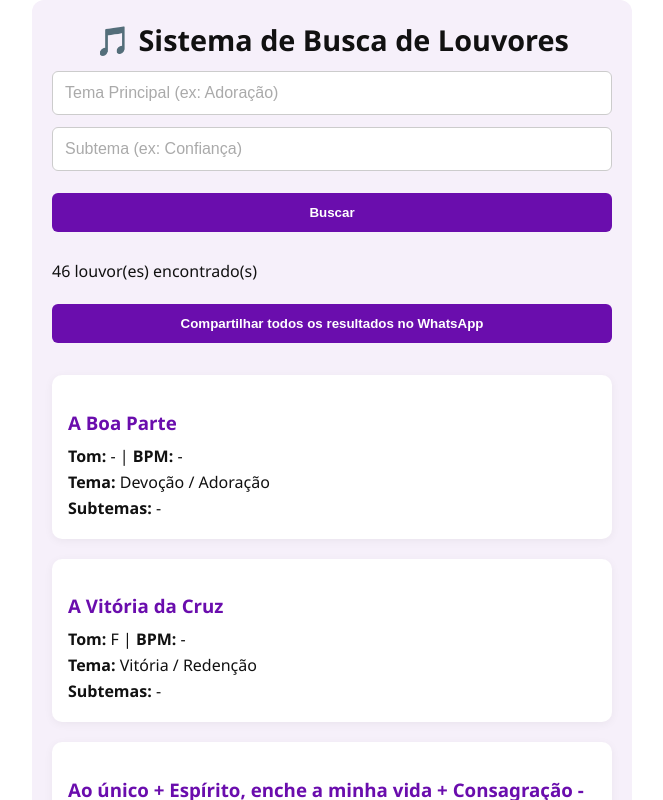
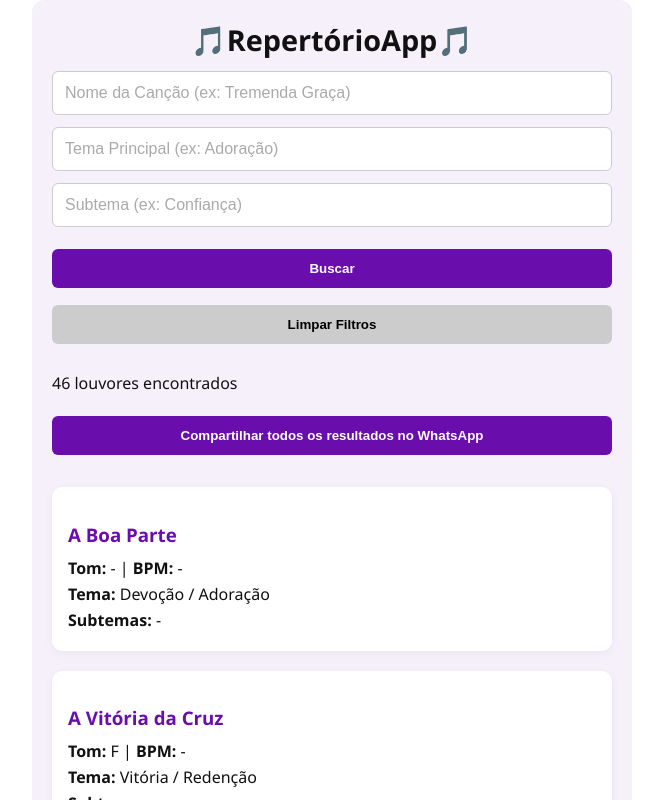
Before and after one commit to fritsjohnny/RepertorioApp, an Angular app in the folder RepertorioApp/: page / in a window 1280 px wide. Both pictures are taken after a click on the button "Buscar". Shown: the top 800 px of the page, without its empty margins (308-971 px from the left). Built offline with nearby package versions, Linux system fonts and the light colour scheme.

Commit message:
fix: adicionar filtro por título na busca de louvores

```diff
--- a/RepertorioApp/src/app/app.component.ts
+++ b/RepertorioApp/src/app/app.component.ts
@@ -1,6 +1,5 @@
 import { Component } from '@angular/core';
 import { LouvorListComponent } from './pages/louvor-list/louvor-list.component';
-
 @Component({
   selector: 'app-root',
   imports: [LouvorListComponent],
--- a/RepertorioApp/src/app/pages/louvor-list/louvor-list.component.html
+++ b/RepertorioApp/src/app/pages/louvor-list/louvor-list.component.html
@@ -1,23 +1,54 @@
 <div class="container">
   <div class="titulo">
-    <h2>🎵 Sistema de Busca de Louvores</h2>
+    <h2>🎵RepertórioApp🎵</h2>
   </div>
+
+  <input
+    type="text"
+    placeholder="Nome da Canção (ex: Tremenda Graça)"
+    [(ngModel)]="titulo"
+    (keyup.enter)="filtrar()"
+  />
 
   <input
     type="text"
     placeholder="Tema Principal (ex: Adoração)"
     [(ngModel)]="tema"
+    (keyup.enter)="filtrar()"
   />
+
   <input
     type="text"
     placeholder="Subtema (ex: Confiança)"
     [(ngModel)]="subtema"
+    (keyup.enter)="filtrar()"
   />
+
   <button (click)="filtrar()">Buscar</button>
+  <button *ngIf="louvoresFiltrados.length" class="btn-clear" (click)="limpar()">
+    Limpar Filtros
+  </button>
+
+  <button (click)="gerarRepertorio()" style="display: none">
+    🎶 Gerar Repertório com IA (baseado na busca)
+  </button>
+
+  <div *ngIf="repertorioGerado">
+    <h3>Repertório Gerado:</h3>
+    <pre>{{ repertorioGerado }}</pre>
+
+    <button class="btn-clear" (click)="limparSugestao()">
+      Limpar sugestão
+    </button>
+  </div>
 
   <p *ngIf="louvoresFiltrados.length">
-    {{ louvoresFiltrados.length }} louvor(es) encontrado(s)
+    {{ louvoresFiltrados.length }} louvor{{
+      louvoresFiltrados.length === 1 ? "" : "es"
+    }}
+    encontrado{{ louvoresFiltrados.length === 1 ? "" : "s" }}
   </p>
+
   <p *ngIf="!louvoresFiltrados.length">Nenhum louvor encontrado.</p>
 
   <button *ngIf="louvoresFiltrados.length" (click)="compartilharTodos()">
--- a/RepertorioApp/src/app/pages/louvor-list/louvor-list.component.scss
+++ b/RepertorioApp/src/app/pages/louvor-list/louvor-list.component.scss
@@ -160,3 +160,20 @@ button {
     transform: translateY(0);
   }
 }
+
+.btn-clear {
+  width: 100%;
+  padding: 12px;
+  background-color: #cccccc;
+  color: #000;
+  border: none;
+  border-radius: 6px;
+  font-weight: bold;
+  cursor: pointer;
+  margin-top: 5px;
+  transition: background 0.2s ease-in-out;
+
+  &:hover {
+    background-color: #aaaaaa;
+  }
+}
--- a/RepertorioApp/src/app/pages/louvor-list/louvor-list.component.ts
+++ b/RepertorioApp/src/app/pages/louvor-list/louvor-list.component.ts
@@ -1,6 +1,7 @@
 import { Component } from '@angular/core';
 import { CommonModule } from '@angular/common';
 import { FormsModule } from '@angular/forms';
+import { OpenAIService } from '../../services/openai.service';
 
 @Component({
   selector: 'app-louvor-list',
@@ -10,22 +11,65 @@ import { FormsModule } from '@angular/forms';
   styleUrls: ['./louvor-list.component.scss'],
 })
 export class LouvorListComponent {
+  titulo: string = '';
   tema: string = '';
   subtema: string = '';
   louvoresFiltrados: any[] = [];
   louvorSelecionado: any = null;
+  repertorioGerado: string = '';
 
-  constructor() {}
+  constructor(private openaiService: OpenAIService) {}
 
-  filtrar(): void {
-    const temaLower = this.tema.toLowerCase();
-    const subtemaLower = this.subtema.toLowerCase();
+  filtrar() {
+    const termoTitulo = this.titulo?.toLowerCase() || '';
+    const termoTema = this.tema?.toLowerCase() || '';
+    const termoSubtema = this.subtema?.toLowerCase() || '';
 
-    this.louvoresFiltrados = this.louvores.filter(
-      (l) =>
-        (!this.tema || l.tema.toLowerCase().includes(temaLower)) &&
-        (!this.subtema || l.subtemas.toLowerCase().includes(subtemaLower))
-    );
+    this.louvoresFiltrados = this.louvores.filter((l) => {
+      const tituloOk = l.titulo.toLowerCase().includes(termoTitulo);
+      const temaOk = l.tema.toLowerCase().includes(termoTema);
+      const subtemaOk = l.subtemas.toLowerCase().includes(termoSubtema);
+      return tituloOk && temaOk && subtemaOk;
+    });
+  }
+
+  limpar(): void {
+    this.titulo = '';
+    this.tema = '';
+    this.subtema = '';
+    this.louvoresFiltrados = [];
+  }
+
+  gerarRepertorio() {
+    this.openaiService
+      .generateRepertorioFake(this.tema, this.subtema)
+      .subscribe((resposta) => {
+        this.repertorioGerado = resposta;
+      });
+
+    // const partes: string[] = [];
+
+    // if (this.tema) {
+    //   partes.push(`Tema: ${this.tema}`);
+    // }
+    // if (this.subtema) {
+    //   partes.push(`Subtema: ${this.subtema}`);
+    // }
+
+    // const promptBase =
+    //   'Monte um repertório de louvores cristãos baseado nos seguintes critérios:';
+    // const prompt = partes.length
+    //   ? `${promptBase}\n${partes.join('\n')}`
+    //   : 'Monte um repertório cristão variado com foco em louvores contemporâneos.';
+
+    // this.openaiService.gerarRepertorio(prompt).subscribe((res: any) => {
+    //   const resposta = res.choices?.[0]?.message?.content || 'Nada retornado.';
+    //   this.repertorioGerado = resposta;
+    // });
+  }
+
+  limparSugestao() {
+    this.repertorioGerado = '';
   }
 
   abrirModalPorTitulo(titulo: string) {
--- /dev/null
+++ b/RepertorioApp/src/app/services/openai.service.ts
@@ -0,0 +1,55 @@
+import { HttpClient } from '@angular/common/http';
+import { Injectable } from '@angular/core';
+import { delay, Observable, of } from 'rxjs';
+
+@Injectable({
+  providedIn: 'root',
+})
+export class OpenAIService {
+  // private apiUrl = 'https://api.openai.com/v1/chat/completions';
+  // private apiKey =
+  //   ''; // Coloque sua chave da OpenAI aqui
+
+  constructor(private http: HttpClient) {}
+
+  // gerarRepertorio(prompt: string) {
+  //   const body = {
+  //     model: 'gpt-4o',
+  //     messages: [
+  //       {
+  //         role: 'system',
+  //         content:
+  //           'Você é um assistente de música cristã. Seu papel é montar repertórios inteligentes para cultos, baseado no tema e/ou sub-tema fornecido.',
+  //       },
+  //       {
+  //         role: 'user',
+  //         content: prompt,
+  //       },
+  //     ],
+  //     temperature: 0.7,
+  //   };
+
+  //   return this.http.post(this.apiUrl, body, {
+  //     headers: {
+  //       Authorization: `Bearer ${this.apiKey}`,
+  //       'Content-Type': 'application/json',
+  //     },
+  //   });
+  // }
+
+  generateRepertorioFake(tema: string, subtema: string): Observable<string> {
+    const repertorioSimulado = `
+  Aqui está um repertório sugerido com base em "${tema}" e "${subtema}":
+
+  1. Ao Único
+  2. Grande é o Senhor
+  3. Tu És Fiel
+  4. Santo Espírito
+  5. Me Derramar
+
+  (Repertório gerado automaticamente com base nos critérios fornecidos.)
+  `;
+
+    return of(repertorioSimulado).pipe(delay(1000)); // simula tempo de resposta
+  }
+}
--- a/RepertorioApp/src/main.ts
+++ b/RepertorioApp/src/main.ts
@@ -3,7 +3,12 @@ import { AppComponent } from './app/app.component';
 import { importProvidersFrom } from '@angular/core';
 import { provideAnimations } from '@angular/platform-browser/animations';
 import { FormsModule } from '@angular/forms';
+import { provideHttpClient } from '@angular/common/http';
 
 bootstrapApplication(AppComponent, {
-  providers: [importProvidersFrom(FormsModule), provideAnimations()],
+  providers: [
+    importProvidersFrom(FormsModule),
+    provideAnimations(),
+    provideHttpClient(),
+  ],
 });
```
